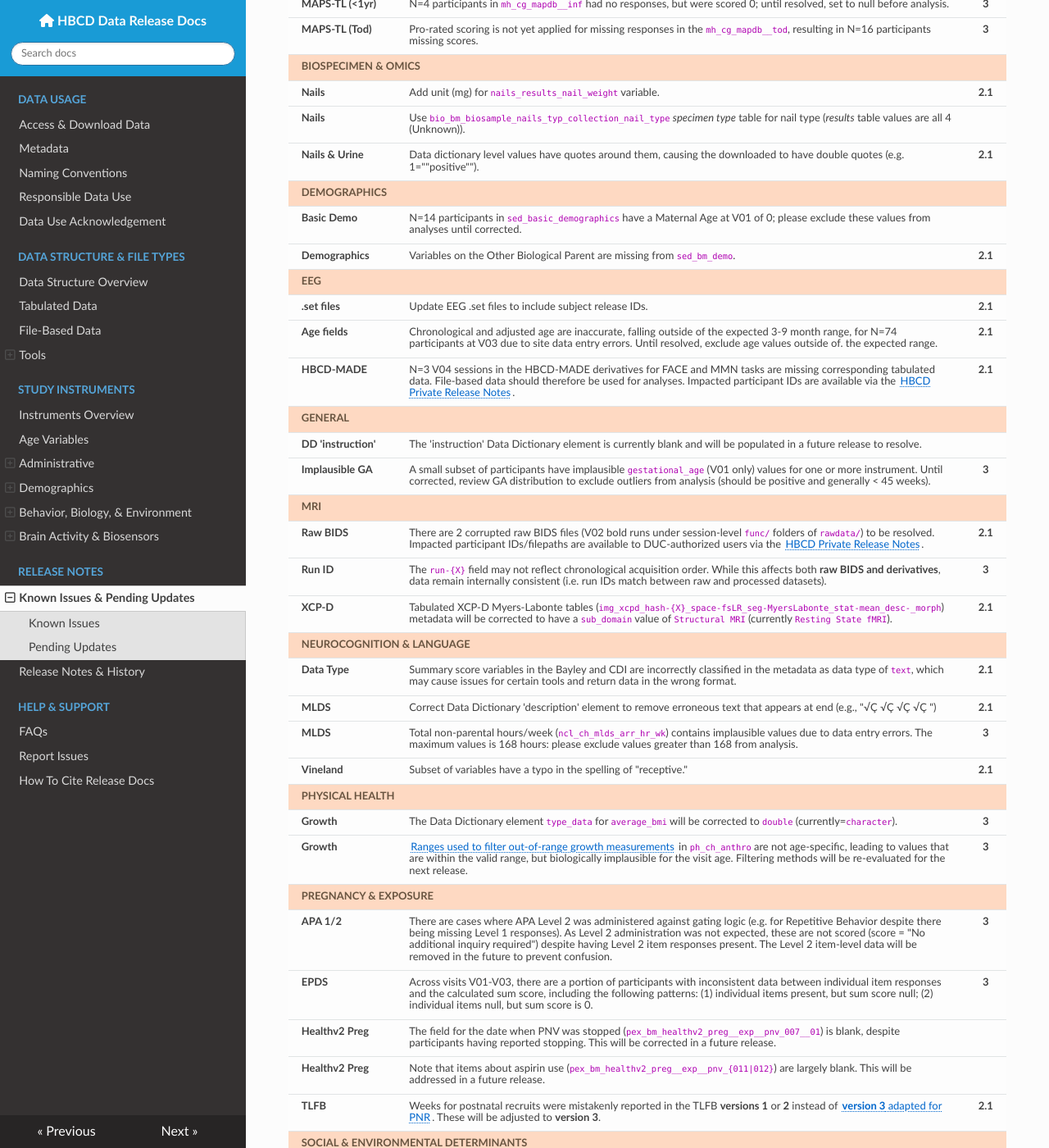
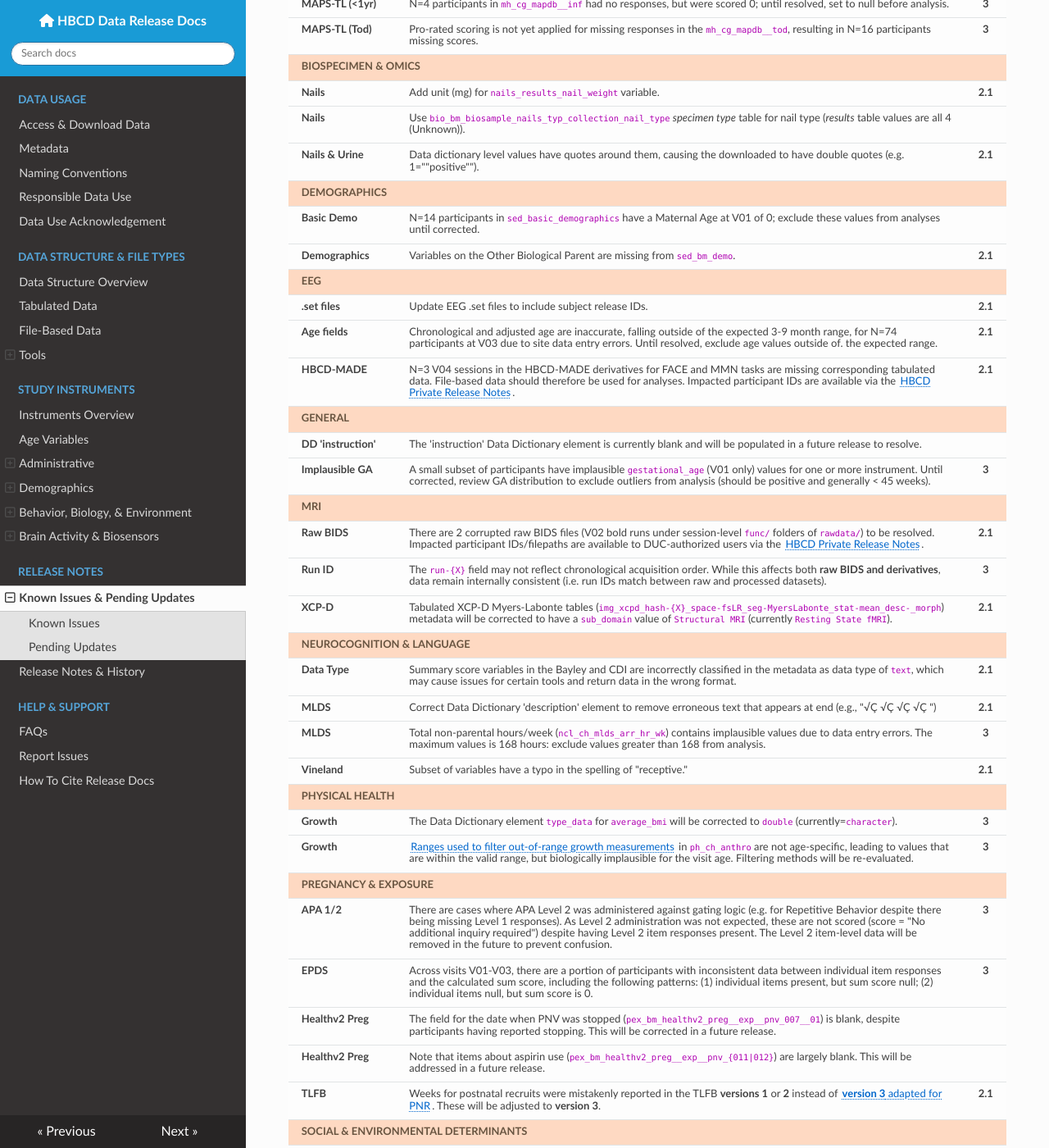
Before and after one commit to nbdc-datahub/hbcd-docs, an MkDocs documentation site: the page built from docs/changelog/issues-updates.md, in a window 1280 px wide and 1400 px high, scrolled down 791 px. Shown: the whole window at 82% size. Built offline with MkDocs 1.6.1, drawn with Linux system fonts in a browser that asks for light colours; nearby versions of some CDN libraries; some of the changed text lies outside the part shown.

```diff
--- a/docs/changelog/issues-updates.md
+++ b/docs/changelog/issues-updates.md
@@ -89,7 +89,7 @@
 <tr class="domain-row-issue"><td colspan="4"><strong>DEMOGRAPHICS</strong></td></tr>
 <tr>
 <td class='table-cell' style='font-weight: bold;'>Basic Demo</td>
-<td style='word-wrap: break-word; white-space: normal;'>N=14 participants in <code>sed_basic_demographics</code> have a Maternal Age at V01 of 0; please exclude these values from analyses until corrected.</td>
+<td style='word-wrap: break-word; white-space: normal;'>N=14 participants in <code>sed_basic_demographics</code> have a Maternal Age at V01 of 0; exclude these values from analyses until corrected.</td>
 <td style='text-align: center; font-weight: bold;'></td>
 </tr>
 <tr>
@@ -153,7 +153,7 @@
 </tr>
 <tr>
 <td class='table-cell' style='font-weight: bold;'>MLDS</td>
-<td style='word-wrap: break-word; white-space: normal;'>Total non-parental hours/week (<code>ncl_ch_mlds_arr_hr_wk</code>) contains implausible values due to data entry errors. The maximum values is 168 hours: please exclude values greater than 168 from analysis.</td>
+<td style='word-wrap: break-word; white-space: normal;'>Total non-parental hours/week (<code>ncl_ch_mlds_arr_hr_wk</code>) contains implausible values due to data entry errors. The maximum values is 168 hours: exclude values greater than 168 from analysis.</td>
 <td style='text-align: center; font-weight: bold;'>3</td>
 </tr>
 <tr>
@@ -169,7 +169,7 @@
 </tr>
 <tr>
 <td class='table-cell' style='font-weight: bold;'>Growth</td>
-<td style='word-wrap: break-word; white-space: normal;'><a href="https://docs.hbcdstudy.org/latest/instruments/physhealth/growth/#warning">Ranges used to filter out-of-range growth measurements</a> in <code>ph_ch_anthro</code> are not age-specific, leading to values that are within the valid range, but biologically implausible for the visit age. Filtering methods will be re-evaluated for the next release.</td>
+<td style='word-wrap: break-word; white-space: normal;'><a href="https://docs.hbcdstudy.org/latest/instruments/physhealth/growth/#warning">Ranges used to filter out-of-range growth measurements</a> in <code>ph_ch_anthro</code> are not age-specific, leading to values that are within the valid range, but biologically implausible for the visit age. Filtering methods will be re-evaluated.</td>
 <td style='text-align: center; font-weight: bold;'>3</td>
 </tr>
 <tr class="domain-row-issue"><td colspan="4"><strong>PREGNANCY &amp; EXPOSURE</strong></td></tr>
@@ -234,7 +234,7 @@
 <tr class="domain-row-pending"><td colspan="4"><strong>ADMINISTRATIVE</strong></td></tr>
 <tr>
 <td class='table-cell' style='font-weight: bold;'>Study Navigators</td>
-<td style='word-wrap: break-word; white-space: normal;'>The SUBSTANCE_USE and OTHER checkbox fields are blank and will be populated in the next release.</td>
+<td style='word-wrap: break-word; white-space: normal;'>The SUBSTANCE_USE and OTHER checkbox fields are blank and will be populated.</td>
 <td style='text-align: center; font-weight: bold;'>2.1</td>
 </tr>
 <tr class="domain-row-pending"><td colspan="4"><strong>BEHAVIOR &amp; CAREGIVER-CHILD INTERACTION</strong></td></tr>
```
Also changed, not shown: docs/instruments/demo/basicdemo.md (+1 -1 lines), 1 other file.
